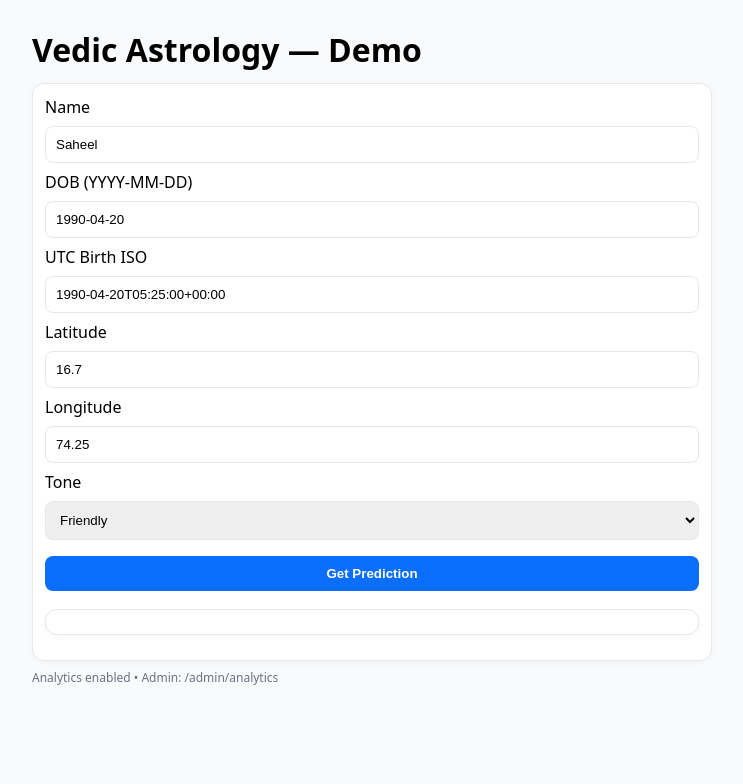
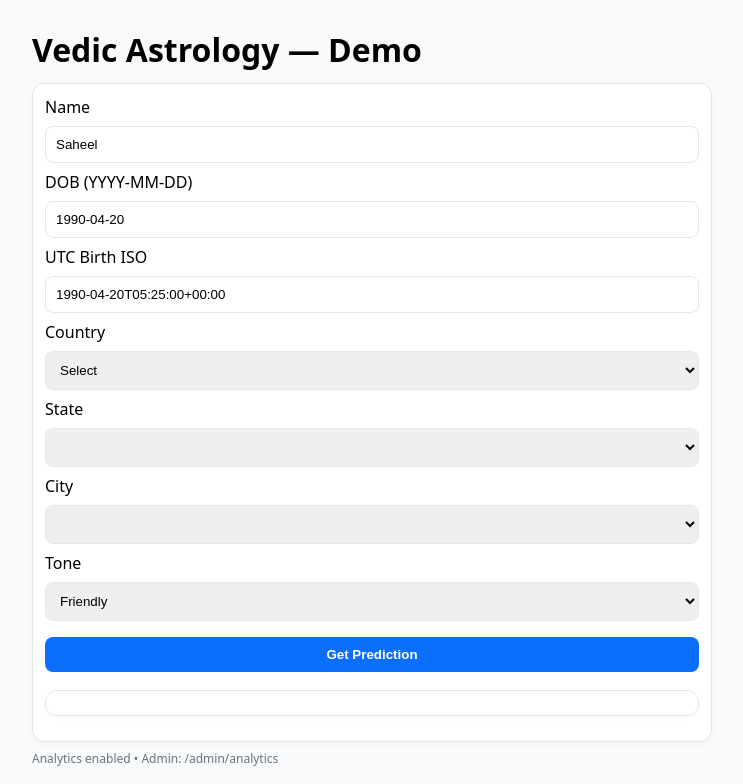
Before and after one commit to saheel1990/Vedic-astrology-demo_2, a Python web app: template templates/index.html in a window 1280 px wide. Shown: the top 784 px of the page, without its empty margins (268-1011 px from the left). Run offline with Jinja, Linux system fonts and the light colour scheme; the template is opened without the code that fills it, so the values that code supplies are empty.

Commit message:
index.html

```diff
--- a/templates/index.html
+++ b/templates/index.html
@@ -1,22 +1,108 @@
 <!doctype html>
 <html>
-<head><meta name="viewport" content="width=device-width,initial-scale=1"><title>Vedic Astrology</title>
-<link rel="stylesheet" href="/static/css/app.css"></head>
+<head>
+  <meta name="viewport" content="width=device-width,initial-scale=1">
+  <title>Vedic Astrology</title>
+  <link rel="stylesheet" href="/static/css/app.css">
+</head>
 <body>
 <div class="container">
   <h1>Vedic Astrology — Demo</h1>
   <div class="card">
-    <label>Name</label><input id="name" placeholder="Your name" value="Saheel">
-    <label>DOB (YYYY-MM-DD)</label><input id="dob" value="1990-04-20">
-    <label>UTC Birth ISO</label><input id="utc" value="1990-04-20T05:25:00+00:00">
-    <label>Latitude</label><input id="lat" value="16.7">
-    <label>Longitude</label><input id="lon" value="74.25">
+    <label>Name</label>
+    <input id="name" placeholder="Your name" value="Saheel">
+
+    <label>DOB (YYYY-MM-DD)</label>
+    <input id="dob" value="1990-04-20">
+
+    <label>UTC Birth ISO</label>
+    <input id="utc" value="1990-04-20T05:25:00+00:00">
+
+    <!-- New location fields -->
+    <label>Country</label>
+    <select id="country" required></select>
+
+    <label>State</label>
+    <select id="state" required></select>
+
+    <label>City</label>
+    <select id="city" required></select>
+
+    <!-- Hidden lat/lon (auto-filled from city) -->
+    <input type="hidden" id="latitude" />
+    <input type="hidden" id="longitude" />
+
     <label>Tone</label>
-    <select id="tone"><option>Friendly</option><option>Neutral</option><option>Playful</option><option>Spiritual</option></select>
+    <select id="tone">
+      <option>Friendly</option>
+      <option>Neutral</option>
+      <option>Playful</option>
+      <option>Spiritual</option>
+    </select>
+
     <button onclick="callPredict()">Get Prediction</button>
     <pre id="out" class="card" style="margin-top:10px"></pre>
   </div>
   <footer>Analytics enabled • Admin: /admin/analytics</footer>
 </div>
+
 <script src="/static/js/app.js"></script>
-</body></html>
+
+<!-- Dropdown logic -->
+<script>
+(async function(){
+  const res = await fetch("/static/cities_in.json");
+  const cities = await res.json();
+
+  const byCountry = {};
+  for (const c of cities) {
+    byCountry[c.country] ??= {};
+    byCountry[c.country][c.state] ??= [];
+    byCountry[c.country][c.state].push(c);
+  }
+
+  const $country = document.getElementById("country");
+  const $state = document.getElementById("state");
+  const $city = document.getElementById("city");
+  const $lat = document.getElementById("latitude");
+  const $lon = document.getElementById("longitude");
+
+  function fillCountries() {
+    $country.innerHTML = `<option value="">Select</option>` +
+      Object.keys(byCountry).map(c=>`<option>${c}</option>`).join("");
+  }
+  function fillStates() {
+    const c = $country.value;
+    $state.innerHTML = `<option value="">Select</option>`;
+    $city.innerHTML = `<option value="">Select</option>`;
+    if (!c) return;
+    const states = Object.keys(byCountry[c]).sort();
+    $state.innerHTML += states.map(s=>`<option>${s}</option>`).join("");
+  }
+  function fillCities() {
+    const c = $country.value, s = $state.value;
+    $city.innerHTML = `<option value="">Select</option>`;
+    if (!c || !s) return;
+    const list = byCountry[c][s].sort((a,b)=>a.city.localeCompare(b.city));
+    $city.innerHTML += list.map(x=>`<option data-lat="${x.lat}" data-lon="${x.lon}">${x.city}</option>`).join("");
+  }
+  function setLatLon() {
+    const opt = $city.options[$city.selectedIndex];
+    if (!opt || !opt.dataset.lat) return;
+    $lat.value = opt.dataset.lat;
+    $lon.value = opt.dataset.lon;
+  }
+
+  $country.addEventListener("change", fillStates);
+  $state.addEventListener("change", fillCities);
+  $city.addEventListener("change", setLatLon);
+
+  fillCountries();
+  if ($country.querySelector('option[value="India"]')) {
+    $country.value = "India";
+    fillStates();
+  }
+})();
+</script>
+</body>
+</html>
```
